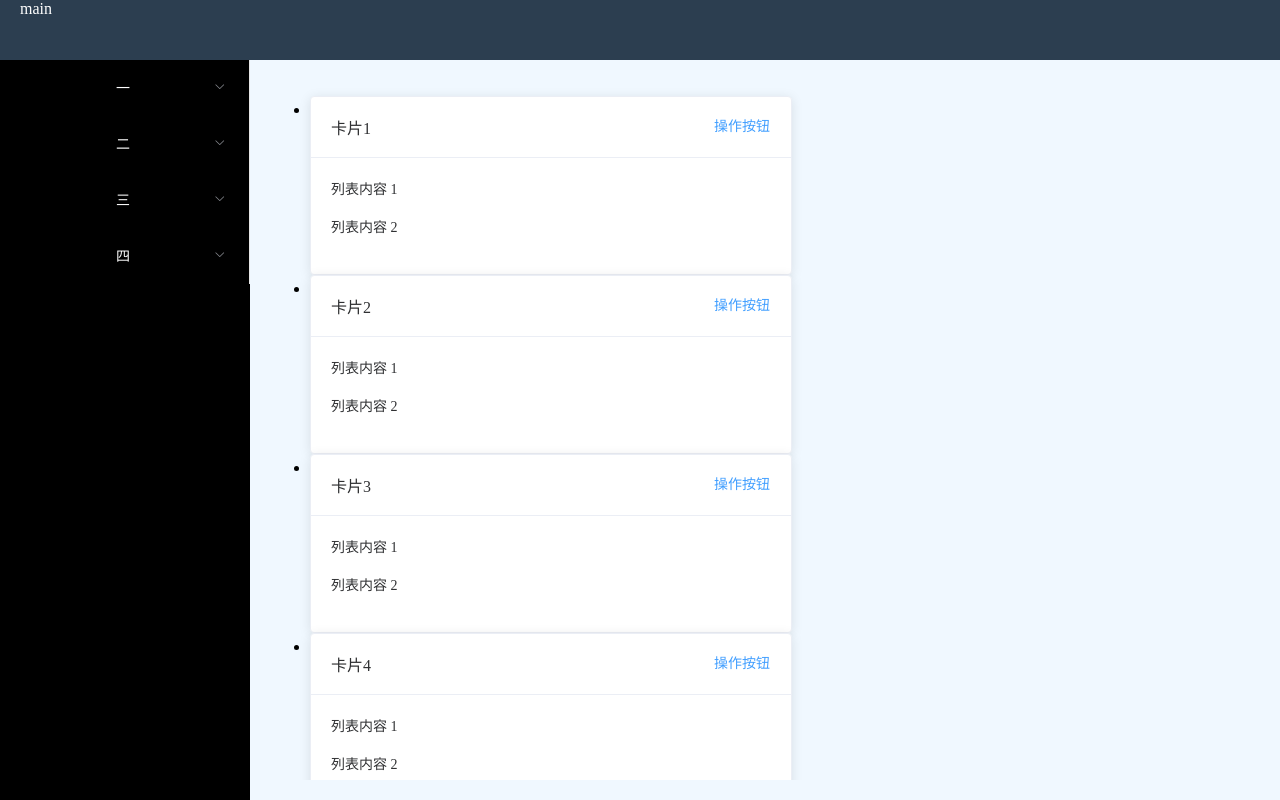
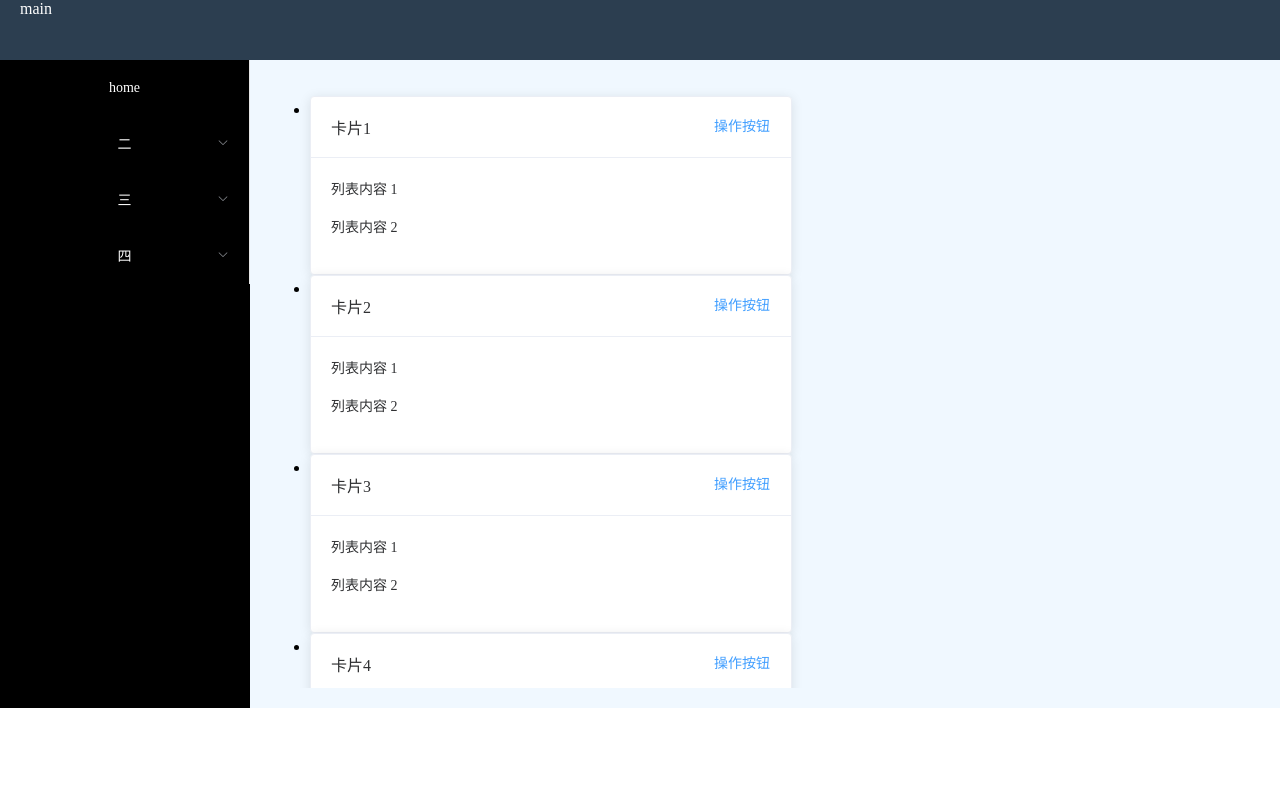
Before and after one commit to MadLogarithm/Vue2_elementUI_test, a Vue app: page /#/list in a window 1280 px wide. Built offline with nearby package versions, Linux system fonts and the light colour scheme.

Commit message:
VueRouter set up.

```diff
--- a/package.json
+++ b/package.json
@@ -11,7 +11,8 @@
     "axios": "^1.6.2",
     "core-js": "^3.8.3",
     "element-ui": "^2.4.5",
-    "vue": "^2.6.14"
+    "vue": "^2.6.14",
+    "vue-router": "^3.6.5"
   },
   "devDependencies": {
     "@babel/core": "^7.12.16",
--- a/src/App.vue
+++ b/src/App.vue
@@ -1,148 +1,40 @@
 <template>
-  <div id="app">
-    <el-container class="home-container" >
-      <el-header>main</el-header>
-      <el-container style="height:648px">
-        <el-aside width="250px">
-          <!-- <div class="toggle-botton" @click="toggleCollapse">|||</div> -->
-          <el-menu background-color=black text-color="#fff" active-text-color="#409EFF" unique-opened>
-            <el-submenu index="1">
-              <template slot="title">
-                <span>一</span>
-              </template>
-              <el-menu-item>1</el-menu-item>
-            </el-submenu>
-            <el-submenu index="2">
-              <template slot="title">
-                <span>二</span>
-              </template>
-              <el-menu-item>1</el-menu-item>
-            </el-submenu>
-            <el-submenu index="3">
-              <template slot="title">
-                <span>三</span>
-              </template>
-              <el-menu-item>1</el-menu-item>
-            </el-submenu>
-            <el-submenu index="4">
-              <template slot="title">
-                <span>四</span>
-              </template>
-              <el-menu-item>1</el-menu-item>
-            </el-submenu>
-          </el-menu>
-        </el-aside>
-        <el-main>
-          <div class="infinite-list-wrapper" style="height: 100%; overflow:auto">
-            <ul
-              class="list"
-              v-infinite-scroll="load"
-              infinite-scroll-disabled="disabled">
-              <li v-for="i in count" class="list-item" :key="i">
-                <el-card class="box-card">
-                  <div slot="header" class="clearfix">
-                    <span>卡片{{ i }}</span>
-                    <el-button style="float: right; padding: 3px 0" type="text">操作按钮</el-button>
-                  </div>
-                  <div v-for="o in 2" :key="o" class="text item">
-                    {{'列表内容 ' + o }}
-                  </div>
-                </el-card>
-              </li>
-            </ul>
-            <p v-if="loading">
-              <el-skeleton :rows="1" animated />
-              <el-skeleton :rows="1" animated />
-            </p>
-            <p v-if="noMore">没有更多了</p>
-          </div>
-        </el-main>
-      </el-container>
-    </el-container>
+  <div>
+    <div class="top">
+      <router-view></router-view>
+    </div>
   </div>
 </template>
 
 <script>
-export default {
-    methods: {
-      toggleCollapse() {
-        this.isCollapse = !this.isCollapse
-      },
-      load() {
-        this.loading = true
-        setTimeout(() => {
-          this.count += 2
-          this.loading = false
-        }, 2000)
-      }
-    },
-    data() {
-        return {
-            value: true,
-            isCollapse: false,
-            count: 4,
-            loading: false
-        };
-    },
-    computed: {
-      noMore() {
-        return this.count >= 20
-      },
-      disabled() {
-        return this.loading || this.noMore
-      }
-    }
-  }
+export default {}
 </script>
 
 <style>
-.home-container {
-  flex-wrap: wrap;
-  height: 100%;
-}
-.el-header {
-  background-color: #2c3e50;
-  color: white;
-}
-.el-main {
-  background-color: aliceblue;
-  color: black;
-}
-.el-aside {
-  background-color: black;
-  color: white;
-  text-align: center;
-  letter-spacing: 0.2em;
-}
-html,body,#app {
+body {
   margin: 0;
   padding: 0;
-  height: 100%;
 }
-.toggle-botton {
-  background-color: black;
-  color: white;
-  font-size: 10px;
-  line-height: 24px;
+.footer_wrap {
+  position: relative;
+  left: 0;
+  top: 0;
+  display: flex;
+  width: 100%;
   text-align: center;
-  letter-spacing: 0.2em;
-  cursor: pointer;
+  background-color: #333;
+  color: #ccc;
 }
-.text {
-  font-size: 14px;
+.footer_wrap a {
+  flex: 1;
+  text-decoration: none;
+  padding: 20px 0;
+  line-height: 20px;
+  background-color: #333;
+  color: #ccc;
+  border: 1px solid black;
 }
-.item {
-  margin-bottom: 18px;
-}
-.clearfix:before,
-.clearfix:after {
-  display: table;
-  content: "";
-}
-.clearfix:after {
-  clear: both
-}
-.box-card {
-  width: 480px;
+.footer_wrap a:hover {
+  background-color: #555;
 }
 </style>
--- /dev/null
+++ b/src/components/HomeSet.vue
@@ -0,0 +1,120 @@
+<template>
+<div id="app">
+    <el-container class="home-container" >
+        <el-header>main</el-header>
+        <el-container style="height:648px">
+            <el-aside width="250px">
+            <!-- <div class="toggle-botton" @click="toggleCollapse">|||</div> -->
+                <el-menu background-color=black text-color="#fff" active-text-color="#409EFF" :router="true">
+                    <el-menu-item index="/home">home</el-menu-item>
+                    <el-submenu index="2">
+                        <template slot="title">
+                            <span>二</span>
+                        </template>
+                        <el-menu-item>1</el-menu-item>
+                    </el-submenu>
+                    <el-submenu index="3">
+                        <template slot="title">
+                            <span>三</span>
+                        </template>
+                        <el-menu-item index="/list">1</el-menu-item>
+                    </el-submenu>
+                    <el-submenu index="4">
+                        <template slot="title">
+                            <span>四</span>
+                        </template>
+                        <el-menu-item>1</el-menu-item>
+                    </el-submenu>
+                </el-menu>
+            </el-aside>
+            <el-main>
+                <router-view></router-view>
+            </el-main>
+        </el-container>
+    </el-container>
+</div>
+</template>
+
+<script>
+export default {
+    methods: {
+    toggleCollapse() {
+        this.isCollapse = !this.isCollapse
+    },
+    load() {
+        this.loading = true
+        setTimeout(() => {
+        this.count += 2
+        this.loading = false
+        }, 2000)
+    }
+    },
+    data() {
+        return {
+            value: true,
+            isCollapse: false,
+            count: 4,
+            loading: false
+        };
+    },
+    computed: {
+    noMore() {
+        return this.count >= 20
+    },
+    disabled() {
+        return this.loading || this.noMore
+    }
+    }
+}
+</script>
+
+<style>
+.home-container {
+flex-wrap: wrap;
+height: 100%;
+}
+.el-header {
+background-color: #2c3e50;
+color: white;
+}
+.el-main {
+background-color: aliceblue;
+color: black;
+}
+.el-aside {
+background-color: black;
+color: white;
+text-align: center;
+}
+html,body,#app {
+margin: 0;
+padding: 0;
+height: 100%;
+}
+.toggle-botton {
+background-color: black;
+color: white;
+font-size: 10px;
+line-height: 24px;
+text-align: center;
+letter-spacing: 0.2em;
+cursor: pointer;
+}
+.text {
+font-size: 14px;
+}
+.item {
+margin-bottom: 18px;
+}
+.clearfix:before,
+.clearfix:after {
+display: table;
+content: "";
+}
+.clearfix:after {
+clear: both
+}
+.box-card {
+width: 480px;
+}
+</style>
--- /dev/null
+++ b/src/components/InfiList.vue
@@ -0,0 +1,97 @@
+<template>
+<div class="infinite-list-wrapper" style="height: 100%; overflow:auto">
+    <ul
+    class="list"
+    v-infinite-scroll="load"
+    infinite-scroll-disabled="disabled">
+    <li v-for="i in count" class="list-item" :key="i">
+        <el-card class="box-card">
+        <div slot="header" class="clearfix">
+            <span>卡片{{ i }}</span>
+            <el-button style="float: right; padding: 3px 0" type="text">操作按钮</el-button>
+        </div>
+        <div v-for="o in 2" :key="o" class="text item">
+            {{'列表内容 ' + o }}
+        </div>
+        </el-card>
+    </li>
+    </ul>
+    <p v-if="loading">
+    <i class="el-icon-loading" style="font-size: 20px;"></i>
+    <el-skeleton :rows="1" animated />
+    <el-skeleton :rows="1" animated />
+    </p>
+    <p v-if="noMore">没有更多了</p>
+</div>
+</template>
+
+<script>
+export default {
+    methods: {
+    toggleCollapse() {
+        this.isCollapse = !this.isCollapse
+    },
+    load() {
+        this.loading = true
+        setTimeout(() => {
+        this.count += 2
+        this.loading = false
+        }, 2000)
+    }
+    },
+    data() {
+        return {
+            value: true,
+            isCollapse: false,
+            count: 4,
+            loading: false
+        };
+    },
+    computed: {
+    noMore() {
+        return this.count >= 20
+    },
+    disabled() {
+        return this.loading || this.noMore
+    }
+    }
+}
+</script>
+
+<style>
+.home-container {
+flex-wrap: wrap;
+height: 100%;
+}
+html,body,#app {
+margin: 0;
+padding: 0;
+height: 100%;
+}
+.toggle-botton {
+background-color: black;
+color: white;
+font-size: 10px;
+line-height: 24px;
+text-align: center;
+letter-spacing: 0.2em;
+cursor: pointer;
+}
+.text {
+font-size: 14px;
+}
+.item {
+margin-bottom: 18px;
+}
+.clearfix:before,
+.clearfix:after {
+display: table;
+content: "";
+}
+.clearfix:after {
+clear: both
+}
+.box-card {
+width: 480px;
+}
+</style>
--- a/src/main.js
+++ b/src/main.js
@@ -1,9 +1,40 @@
 import Vue from 'vue'
 import App from './App.vue'
 import './plugins/element.js'
+import VueRouter from 'vue-router'
+import HomeSet from "./components/HomeSet.vue"
+import InfiList from "./components/InfiList.vue"
+import HelloWorld from "./components/HelloWorld.vue"
 
 Vue.config.productionTip = false
+Vue.use(VueRouter)
+
+const router = new VueRouter({
+    routes: [
+      {
+        path: '/',
+        redirect: '/home'
+      },
+      {
+        path: '/home',
+        component: HomeSet,
+        children: [
+          {
+            path: '/',
+            component: HelloWorld
+          },
+          {
+            path: '/list',
+            name: 'list',
+            component: InfiList
+         }
+        ]
+      }
+    ],
+    mode: 'hash'
+})
 
 new Vue({
+  router,
   render: h => h(App),
 }).$mount('#app')
```
Also changed, not shown: 1 other file (tests, documents, lock files or other folders).
